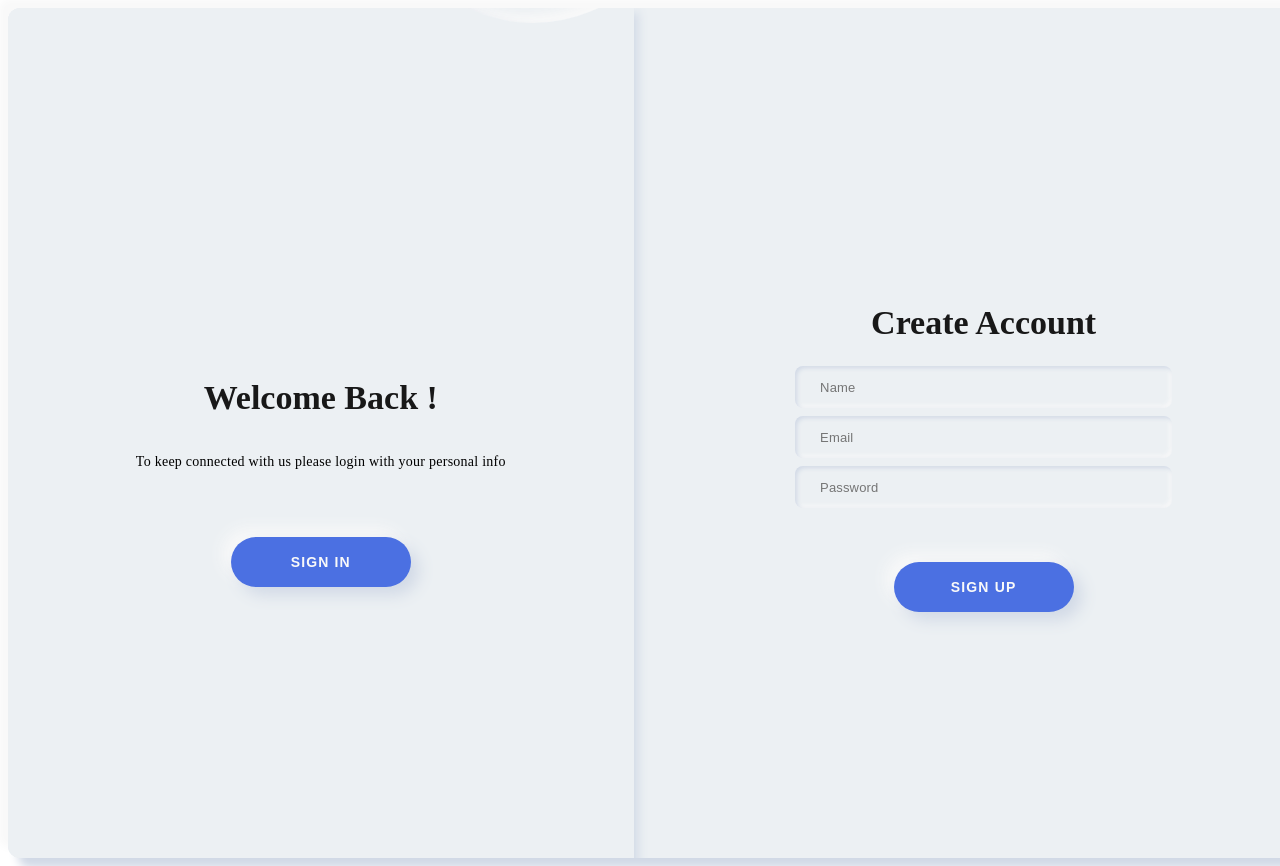
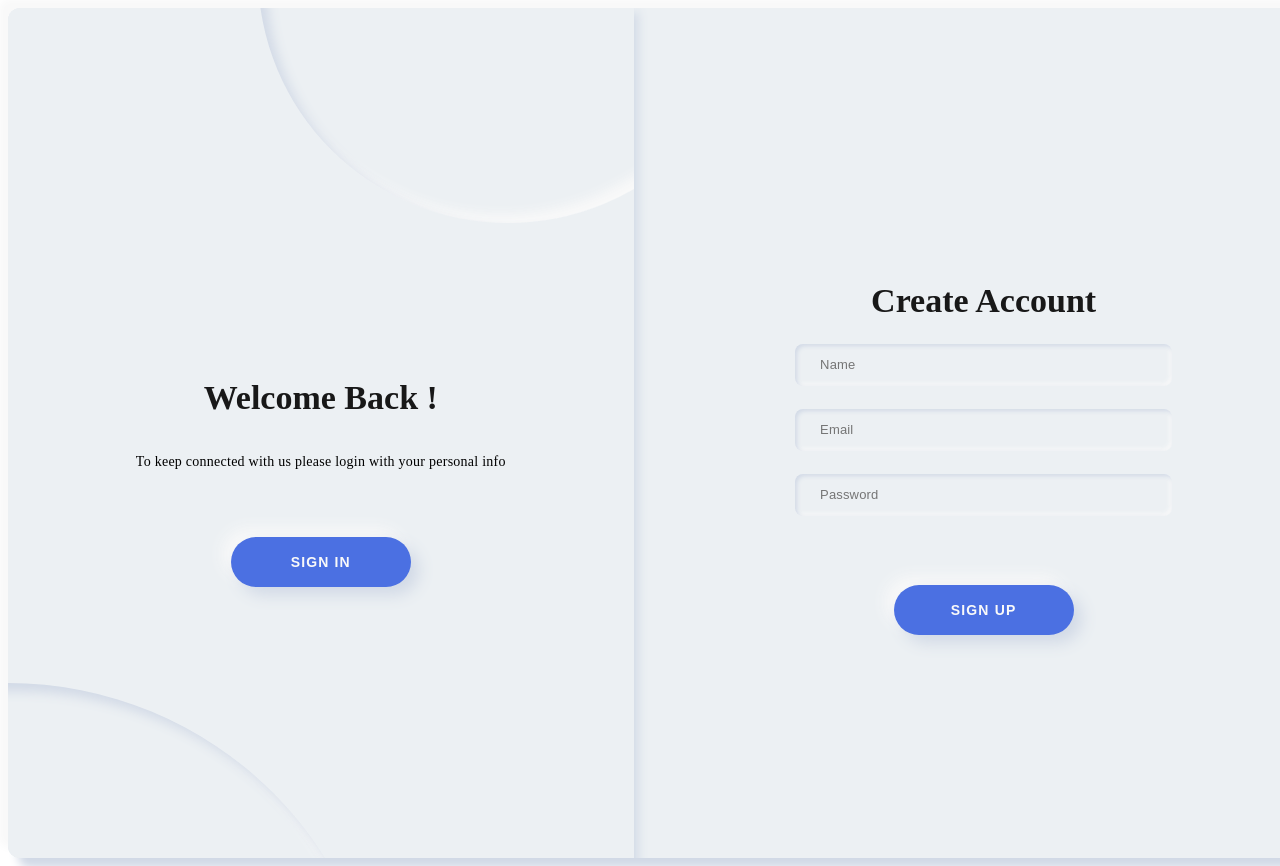
Before and after one commit to dexopan/shop-tools, a Next.js app in the folder client/: page /auth in a window 1280 px wide. Shown: the top 866 px of the page. Built offline with nearby package versions, Linux system fonts and the light colour scheme.

Commit message:
add signUp form

```diff
--- a/client/app/auth/page.tsx
+++ b/client/app/auth/page.tsx
@@ -1,7 +1,9 @@
 'use client';
-import styles from '@/styles/auth/index.module.scss';
 import { useRef } from 'react';
 import { useMediaQuery } from '@/hooks/useMediaQuery';
+import styles from '@/styles/auth/index.module.scss';
+import SignUpPage from '@/components/modules/authPage/SignUpPage';
+
 
 export default function Auth() {
 	const isMedia800 = useMediaQuery(800);
@@ -31,13 +33,7 @@ export default function Auth() {
 
 			<div ref={aContainer} className={`${styles.container} ${styles.a_container}`} id="a_container">
 				<div className={styles.container_inner}>
-					<form className={styles.form}>
-						<h2 className={`${styles.title} ${styles.form__title}`}>Create Account</h2>
-						<input className={styles.form__input} type="text" placeholder="Name" />
-						<input className={styles.form__input} type="text" placeholder="Email" />
-						<input className={styles.form__input} type="password" placeholder="Password" />
-						<button className={`${styles.button} ${styles.form__button} ${styles.submit}`}>SIGN UP</button>
-					</form>
+					<SignUpPage switchform={switchForm} />
 				</div>
 			</div>
 
--- /dev/null
+++ b/client/components/elements/authPage/EmailInput.tsx
@@ -0,0 +1,23 @@
+import { IAuthProps } from '@/types/auth';
+import styles from '@/styles/auth/index.module.scss';
+
+
+const EmailInput = ({ register, error }: IAuthProps) => {
+	return (
+		<label className={styles.form__label} htmlFor="">
+			<input {...register('email', {
+				required: 'email is required',
+				pattern: {
+					value: /\S+@\S+\.\S+/,
+					message: 'Email is invalid'
+				}
+			})} className={styles.form__input} type="email" placeholder="Email" />
+			{error.email && (
+				<span className={styles.error__alert}>{error.email?.message}</span>
+			)}
+
+		</label>
+	)
+}
+
+export default EmailInput
--- /dev/null
+++ b/client/components/elements/authPage/NameInput.tsx
@@ -0,0 +1,30 @@
+import { IAuthProps } from '@/types/auth';
+import styles from '@/styles/auth/index.module.scss';
+
+
+const NameInput = ({ register, error }: IAuthProps) => {
+	return (
+		<label className={styles.form__label} htmlFor="">
+			<input {...register('name', {
+				required: 'Name is required',
+				minLength: 3,
+				maxLength: 20,
+				pattern: {
+					value: /^[A-Za-z0-9]+$/,
+					message: 'Name is invalid'
+				}
+			})} className={styles.form__input} type="text" placeholder="Name" />
+			{error.name && (
+				<span className={styles.error__alert}>{error.name?.message}</span>
+			)}
+			{error.name && error.name.type === 'minLength' && (
+				<span className={styles.error__alert}>Name is too short</span>
+			)}
+			{error.name && error.name.type === 'maxLength' && (
+				<span className={styles.error__alert}>Name is too long</span>
+			)}
+		</label>
+	)
+}
+
+export default NameInput
--- /dev/null
+++ b/client/components/elements/authPage/PasswordInput.tsx
@@ -0,0 +1,26 @@
+import { IAuthProps } from '@/types/auth';
+import styles from '@/styles/auth/index.module.scss';
+
+
+const PasswordInput = ({ register, error }: IAuthProps) => {
+	return (
+		<label className={styles.form__label} htmlFor="">
+			<input {...register('password', {
+				required: 'Password is required',
+				minLength: 4,
+				maxLength: 20,
+			})} className={styles.form__input} type="password" placeholder="Password" />
+			{error.password && (
+				<span className={styles.error__alert}>{error.password?.message}</span>
+			)}
+			{error.password && error.password.type === 'minLength' && (
+				<span className={styles.error__alert}>Password is too short</span>
+			)}
+			{error.password && error.password.type === 'maxLength' && (
+				<span className={styles.error__alert}>Password is too long</span>
+			)}
+		</label>
+	)
+}
+
+export default PasswordInput
--- /dev/null
+++ b/client/components/modules/authPage/SignUpPage.tsx
@@ -0,0 +1,30 @@
+import NameInput from '@/components/elements/authPage/NameInput';
+import EmailInput from '@/components/elements/authPage/EmailInput';
+import PasswordInput from '@/components/elements/authPage/PasswordInput';
+import { useForm } from 'react-hook-form';
+import { IInputs } from '@/types/auth';
+import styles from '@/styles/auth/index.module.scss';
+
+const SignUpPage = ({ switchform }: { switchform: () => void }) => {
+
+	const { register, handleSubmit, formState: { errors }, resetField } = useForm<IInputs>();
+
+	const onSubmit = (data: IInputs) => {
+		resetField('name');
+		resetField('email');
+		resetField('password');
+		switchform();
+
+	}
+	return (
+		<form className={styles.form} onSubmit={handleSubmit(onSubmit)} >
+			<h2 className={`${styles.title} ${styles.form__title}`}>Create Account</h2>
+			<NameInput register={register} error={errors} />
+			<EmailInput register={register} error={errors} />
+			<PasswordInput register={register} error={errors} />
+			<button className={`${styles.button} ${styles.form__button} ${styles.submit}`}>SIGN UP</button>
+		</form>
+	)
+}
+
+export default SignUpPage
--- a/client/package.json
+++ b/client/package.json
@@ -18,6 +18,7 @@
 		"next": "13.4.9",
 		"react": "18.2.0",
 		"react-dom": "18.2.0",
+		"react-hook-form": "^7.45.1",
 		"sass": "^1.63.6",
 		"typescript": "5.1.6"
 	},
--- a/client/styles/auth/index.module.scss
+++ b/client/styles/auth/index.module.scss
@@ -12,27 +12,7 @@ $purple: #4B70E2;
 
 $transition: 1.25s;
 
-
 /**/
-.main {
-  position: relative;
-  width: 100%;
-  height: 100vh;
-  padding: 25px;
-  background-color: $neu-1;
-  box-shadow:
-    10px 10px 10px $neu-2,
-    -10px -10px 10px $white;
-  border-radius: 12px;
-  overflow: hidden;
-
-  &.dark_mode {
-    background-color: #2d2d2d;
-    box-shadow:
-      10px 10px 10px #2d2d2d,
-      -10px -10px 10px $black;
-  }
-}
 .main {
 	position: relative;
 	width: 100%;
@@ -102,9 +82,17 @@ $transition: 1.25s;
             opacity: 1;
             transition: .15s;
             cursor: pointer;
-
         }
     }
+
+	 &__label {
+		position: relative;
+	 }
+
+	 &__label:not(:last-child) {
+		margin-bottom: 15px;
+	 }
+
     &__input{
         width: 350px;
         height: 40px;
@@ -294,30 +282,30 @@ $transition: 1.25s;
 
     &__circle{
         position: absolute;
-        width: 500px;
-        height: 500px;
+        width: 750px;
+        height: 750px;
         border-radius: 50%;
 		background-color: $neu-1;
 		box-shadow:
 			inset 8px 8px 12px $neu-2,
 			inset -8px -8px 12px $white;
 
-		&.dark_mode {
+        bottom: -50%;
+        left: -60%;
+        transition: $transition background-color 0s;
+
+		  &.dark_mode {
 			background-color: #2d2d2d;
 			box-shadow:
 			8px 8px 16px #2d2d2d,
 			-8px -8px 16px $black;
 		}
 
-        bottom: -60%;
-        left: -60%;
-        transition: $transition background-color 0s;
-
         &__t{
             top: -30%;
-            left: 60%;
-            width: 300px;
-            height: 300px;
+            left: 40%;
+            width: 500px;
+            height: 500px;
         }
     }
 
@@ -413,40 +401,29 @@ $transition: 1.25s;
  }
 
  @keyframes is-gx {
-
-	0%,	10%,	100% {
-	  width: 40%;
-
-	  @media (max-width: 800px) {
-		 width: 100px;
-	  }
+	0%,	10%,	100% { width: 40%;
+	@media (max-width: 800px) { width: 100px;}
 	}
 
-	30%,	50% {
-	  width: 500px;
-
-	  @media (max-width: 800px) {
-		 width: 100px;
-	  }
+	30%,	50% {  width: 500px;
+	  @media (max-width: 800px) { width: 100px;}
 	}
  }
 
  @keyframes is-gx-mobile {
-	0%,	10%,	100% {
-	  width: 100px;
-	}
-
-	30%,	50% {
-	  width: 200px;
-	}
+	0%,	10%,	100% { width: 100px}
+	30%,	50% {	width: 200px;}
  }
 
  @keyframes is-gx-mobile430 {
-	0%,	10%,	100% {
-	  width: 75px;
-	}
+	0%,	10%,	100% { width: 75px;}
+	30%,	50% {	width: 150px;}
+ }
 
-	30%,	50% {
-	  width: 150px;
-	}
- }
+ .error__alert {
+  font-size: 12px;
+  color: red;
+  position: absolute;
+  left: 10px;
+  bottom: -15px;
+}
--- /dev/null
+++ b/client/types/auth.ts
@@ -0,0 +1,12 @@
+import { FieldErrors, UseFormRegister } from "react-hook-form";
+
+export interface IInputs {
+	email: string;
+	password: string;
+	name: string;
+}
+
+export interface IAuthProps {
+	register: UseFormRegister<IInputs>
+	error: FieldErrors<IInputs>
+}
```
Also changed, not shown: client/components/modules/authPage/SignInPage.tsx (added, +8 -0 lines), 1 other file (tests, documents, lock files or other folders).
